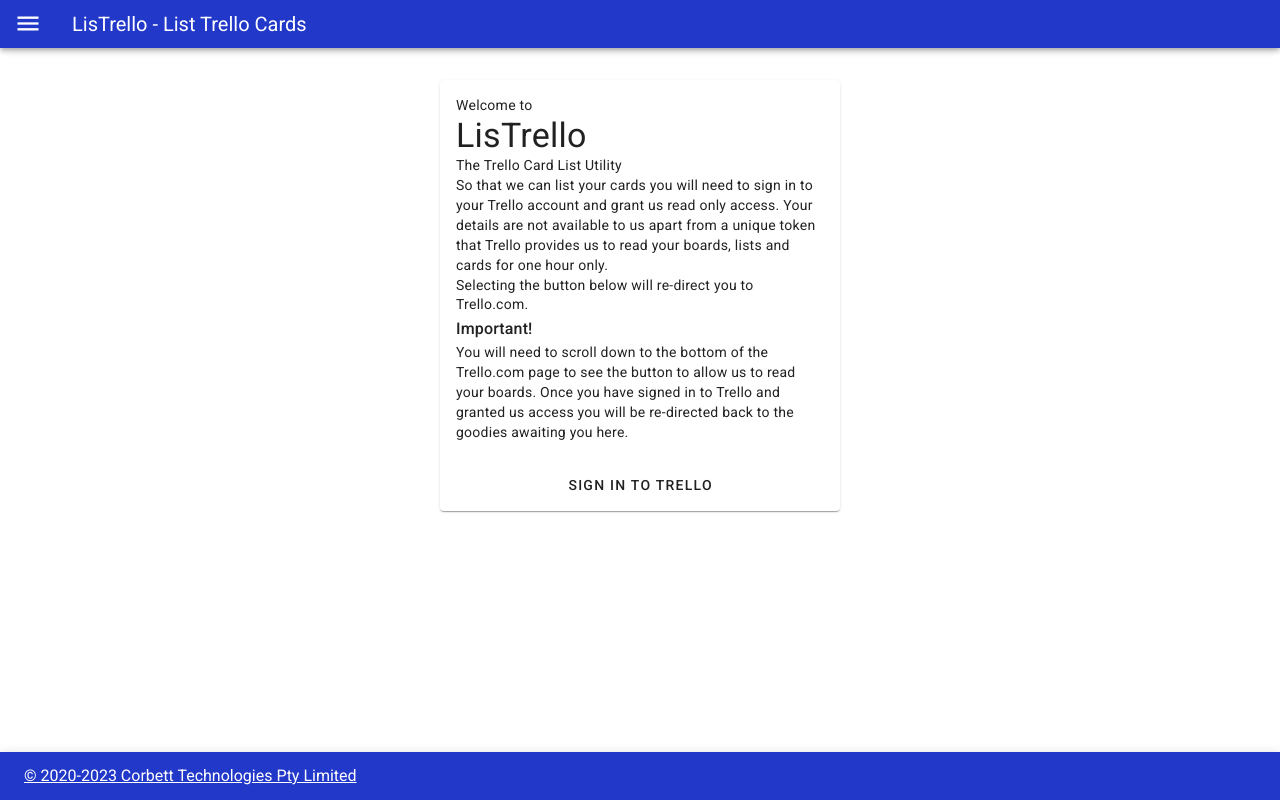
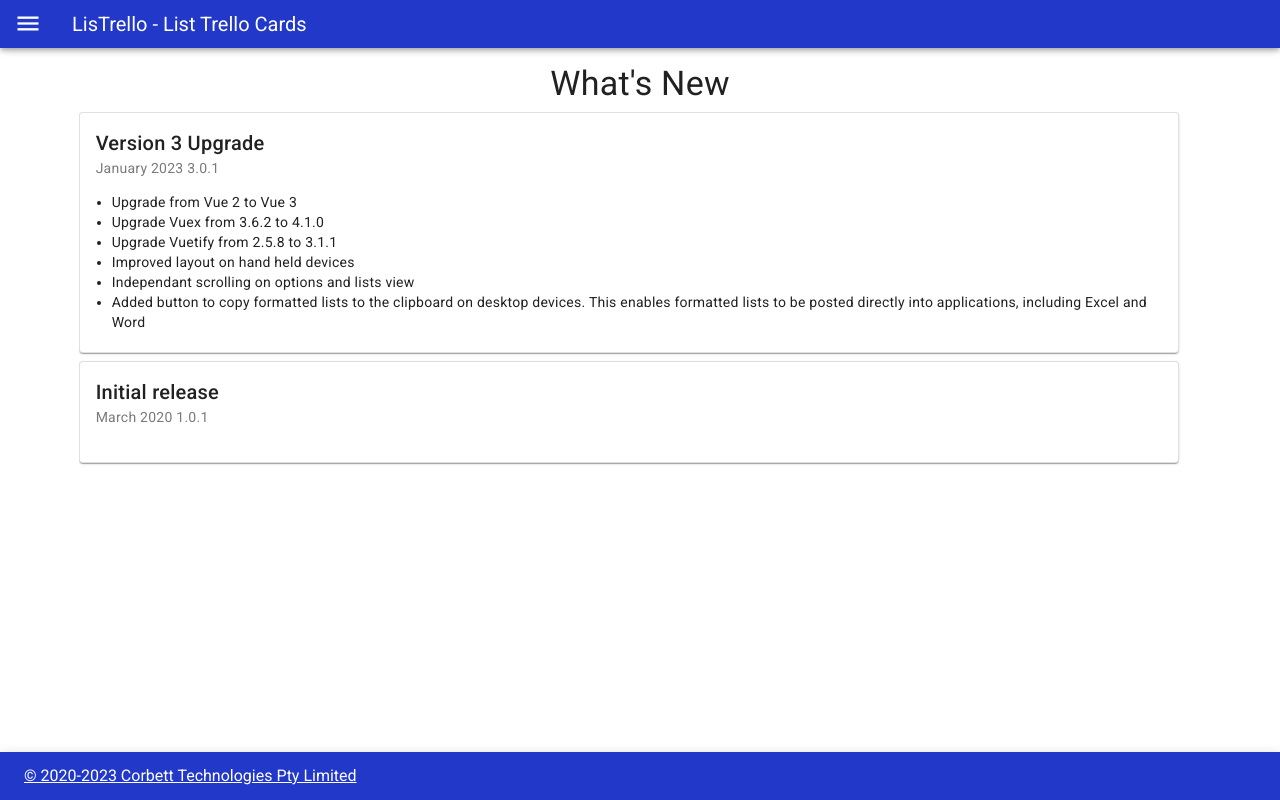
Before and after one commit to SteveCorbett/LisTrello, a Vue app: page /#/whatsnew in a window 1280 px wide. Before the commit this address led to /#/login. Built offline with nearby package versions, Linux system fonts and the light colour scheme.

Commit message:
Added What's New page

```diff
--- a/package.json
+++ b/package.json
@@ -1,6 +1,6 @@
 {
   "name": "listrello",
-  "version": "0.1.0",
+  "version": "3.0.1",
   "private": true,
   "scripts": {
     "serve": "vue-cli-service serve",
--- a/src/components/about-component.vue
+++ b/src/components/about-component.vue
@@ -39,22 +39,22 @@
               <p>
                 You can send any comments, ideas, suggestions (good or bad) from
                 our
-                <a href="/contactUs" class="normal">Contact Us</a> page.
+                <a href="/#/contactUs" class="normal">Contact Us</a> page.
               </p>
-              <p class="text-subtitle-1 font-weight-medium mb-0">References</p>
+              <p class="text-subtitle-1 font-weight-medium">References</p>
               <v-list dense rounded class="pa-0">
                 <v-list-item @click="OpenUrl('https://www.trello.com')">
                   <v-list-item-title>The main Trello.com landing page</v-list-item-title>
                 </v-list-item>
                 <v-list-item @click="
-  OpenUrl('https://en.wikipedia.org/wiki/Kanban_board')
-">
+                  OpenUrl('https://en.wikipedia.org/wiki/Kanban_board')
+                ">
                   <v-list-item-title>The explaination of Kanban boards on
                     Wikipedia</v-list-item-title>
                 </v-list-item>
                 <v-list-item @click="
-  OpenUrl('https://github.com/SteveCorbett/LisTrello')
-">
+                  OpenUrl('https://github.com/SteveCorbett/LisTrello')
+                ">
                   <v-list-item-title>The source code for LisTrello on
                     GitHub</v-list-item-title>
                 </v-list-item>
@@ -93,8 +93,12 @@
 };
 </script>
 
-<style>
+<style scoped>
 a.normal {
   color: #1976d2 !important;
 }
+
+p {
+  margin-top: 0.8rem;
+}
 </style>
--- a/src/components/side-menu/menu-items.vue
+++ b/src/components/side-menu/menu-items.vue
@@ -48,6 +48,13 @@
                     type: MenuItemTypes.CHANGE_SIZE,
                 },
                 {
+                    target: "whatsnew",
+                    title: "What's New?",
+                    tooltips: ["Looking for a history of chanegs, click here..."],
+                    iconName: "mdi-help",
+                    type: MenuItemTypes.LINK,
+                },
+                {
                     target: "contactUs",
                     title: "Contact Us",
                     tooltips: ["Need to send us a comment, suggestion or idea? Click here..."],
--- /dev/null
+++ b/src/components/whats-new.vue
@@ -0,0 +1,68 @@
+<template>
+    <v-container class="d-flex align-center flex-column fill-height ">
+        <p class="flex-row text-h4 text--primary mb-2">What's New</p>
+        <div class="flex-row overflow-y-auto">
+            <v-card v-for="(release, index) in releases" :key="index" class="release mb-2 py-1"
+                :title="release.description" :subtitle="release.date + ' ' + release.version" border>
+                <v-card-text>
+                    <ul>
+                        <li v-for="(detail, index) in release.details">{{ detail }}</li>
+                    </ul>
+
+                </v-card-text>
+            </v-card>
+        </div>
+    </v-container>
+</template>
+
+<script lang="ts">
+import { defineComponent } from 'vue';
+
+
+interface Release {
+    date: string;
+    version: string;
+    description: string;
+    details: string[];
+}
+
+export default defineComponent({
+    name: "WhatsNew",
+    setup() {
+        const releases: Release[] = [
+            {
+                date: "January 2023",
+                version: "3.0.1",
+                description: 'Version 3 Upgrade',
+                details: [
+                    'Upgrade from Vue 2 to Vue 3',
+                    'Upgrade Vuex from 3.6.2 to 4.1.0',
+                    'Upgrade Vuetify from 2.5.8 to 3.1.1',
+                    'Improved layout on hand held devices',
+                    'Independant scrolling on options and lists view',
+                    'Added button to copy formatted lists to the clipboard on desktop devices. This enables formatted lists to be posted directly into applications, including Excel and Word',
+                ]
+            },
+            {
+                date: "March 2020",
+                version: "1.0.1",
+                description: 'Initial release',
+                details: []
+            },
+        ]
+        const version = process.env.VUE_APP_VERSION;
+
+        return { releases, version }
+    }
+})
+</script>
+
+<style scoped>
+.release {
+    width: 98%;
+}
+
+li {
+    margin-left: 1rem;
+}
+</style>
--- a/src/router/index.ts
+++ b/src/router/index.ts
@@ -5,6 +5,7 @@
 import Login from "../components/login-component.vue";
 import Logout from "../components/logout-component.vue";
 import ListCards from "../components/list-cards.vue";
+import WhatsNew from "../components/whats-new.vue";
 import store from "../store";
 
 const doDefault = () => (from: any, to: any, next: any) => {
@@ -59,6 +60,11 @@
     component: ListCards,
   },
   {
+    path: "/whatsnew",
+    name: "whatsnew",
+    component: WhatsNew,
+  },
+  {
     path: "/:pathMatch(.*)*",
     name: "home",
     component: Home,
--- a/vue.config.js
+++ b/vue.config.js
@@ -1,15 +1,15 @@
+process.env.VUE_APP_VERSION = process.env.npm_package_version;
+
 module.exports = {
-  transpileDependencies: [
-    "vuetify"
-  ],
+  transpileDependencies: ["vuetify"],
 
   configureWebpack: {
-    devtool: "source-map"
+    devtool: "source-map",
   },
 
   pluginOptions: {
     vuetify: {
-			// https://github.com/vuetifyjs/vuetify-loader/tree/next/packages/vuetify-loader
-		}
-  }
+      // https://github.com/vuetifyjs/vuetify-loader/tree/next/packages/vuetify-loader
+    },
+  },
 };
```
